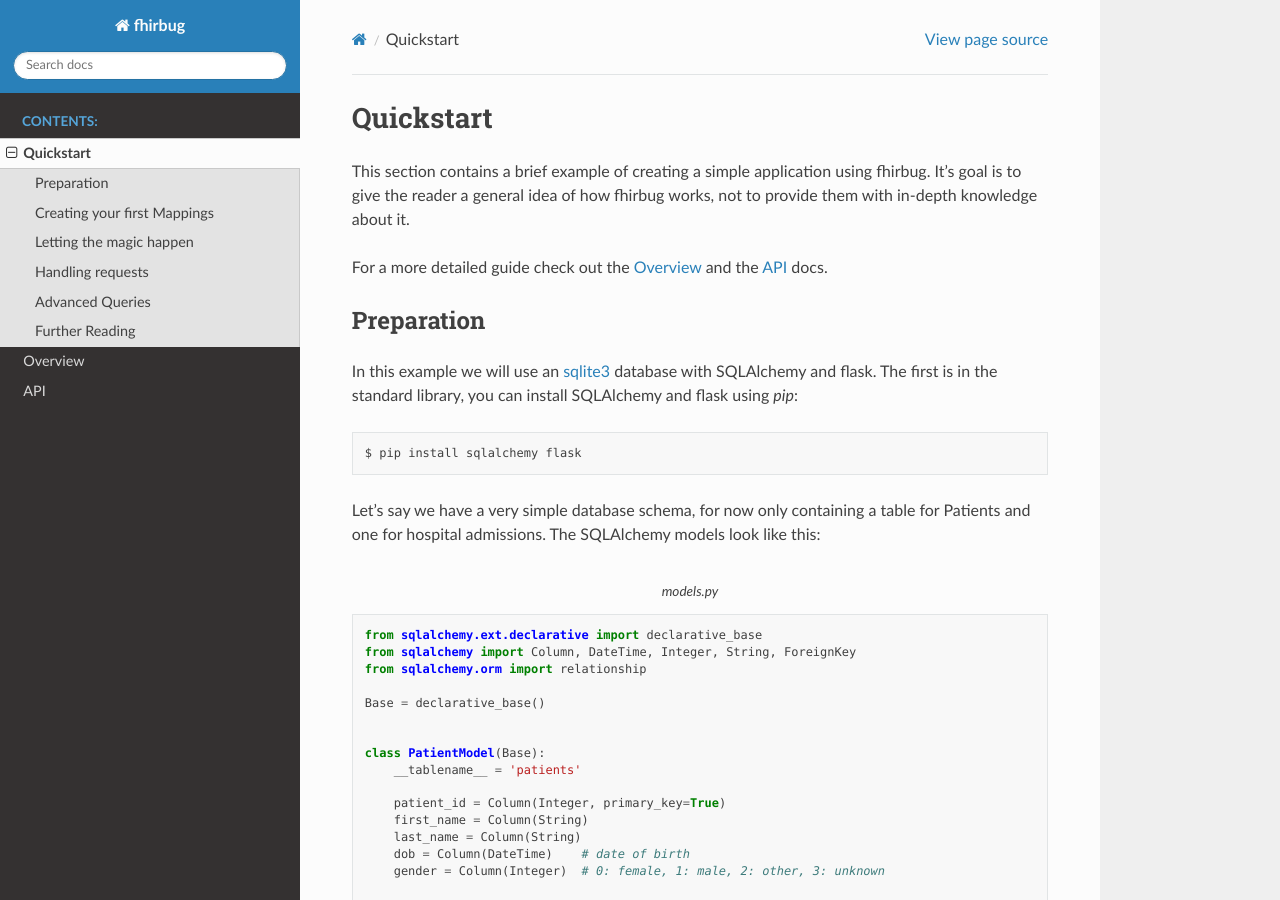
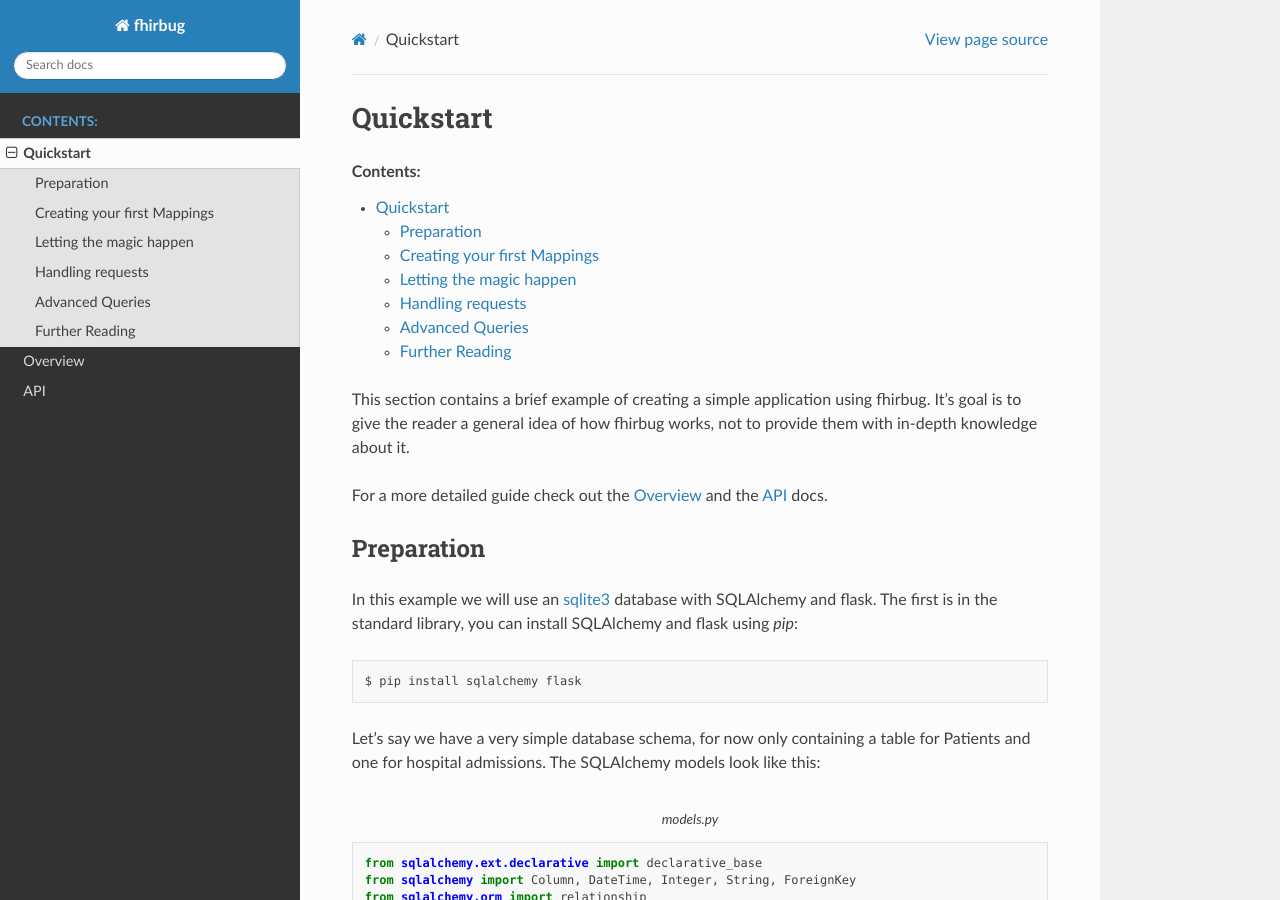
Before and after one commit to zensoup/fhirbug, a Sphinx documentation site: the page built from docs/quickstart.rst, in a window 1280 px wide and 900 px high. Built offline with Sphinx 7.4.7 and the Read the Docs theme 2.0.0, drawn with Linux system fonts in a browser that asks for light colours.

Commit message:
Add a TOC to the quickstart doc

```diff
--- a/docs/quickstart.rst
+++ b/docs/quickstart.rst
@@ -2,6 +2,8 @@
 
 Quickstart
 ==========
+
+.. contents:: Contents:
 
 This section contains a brief example of creating a simple application using
 fhirbug. It's goal is to give the reader a general idea of how fhirbug
```
